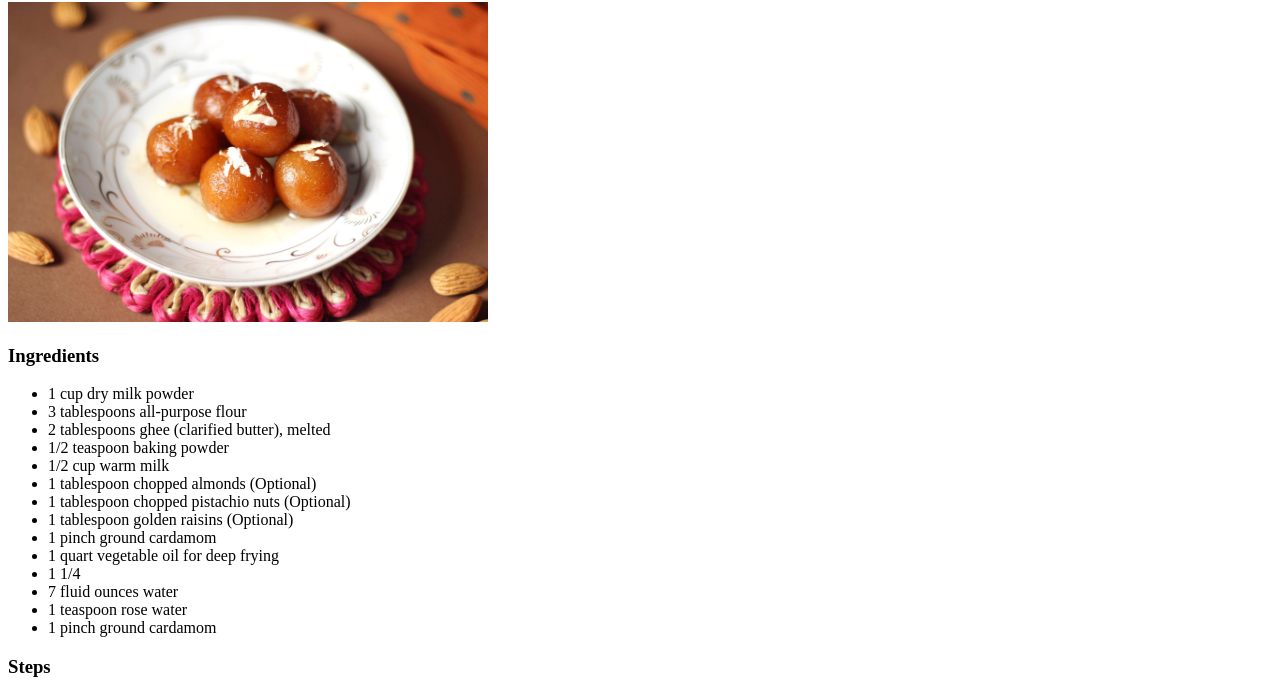
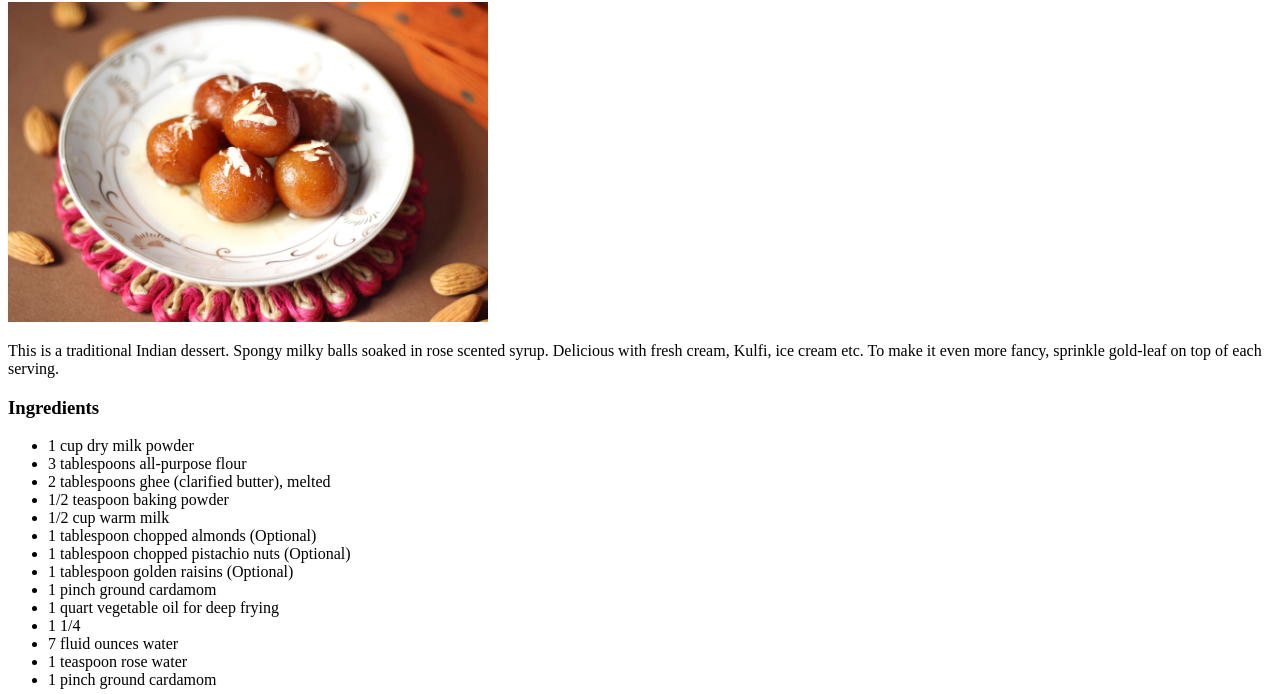
Before and after one commit to ttv26/odin-recipes, a plain HTML site: page recipes/gulabjamun.html in a window 1280 px wide. Shown: the part 78-772 px from the top of the page. Drawn offline with Linux system fonts and the light colour scheme.

Commit message:
Added a little description for Gulab jamun page below gulab jamun image.

```diff
--- a/recipes/gulabjamun.html
+++ b/recipes/gulabjamun.html
@@ -8,6 +8,7 @@
 <body>
     <h1>Gulab Jamun</h1>
     <img src="../img/gulabjamun.jpeg" alt="Gulab Jamun image" height="320" width="480">
+    <p>This is a traditional Indian dessert. Spongy milky balls soaked in rose scented syrup. Delicious with fresh cream, Kulfi, ice cream etc. To make it even more fancy, sprinkle gold-leaf on top of each serving.</p>
     <h3>Ingredients</h3>
     <ul>
         <li>1 cup dry milk powder</li>
```
